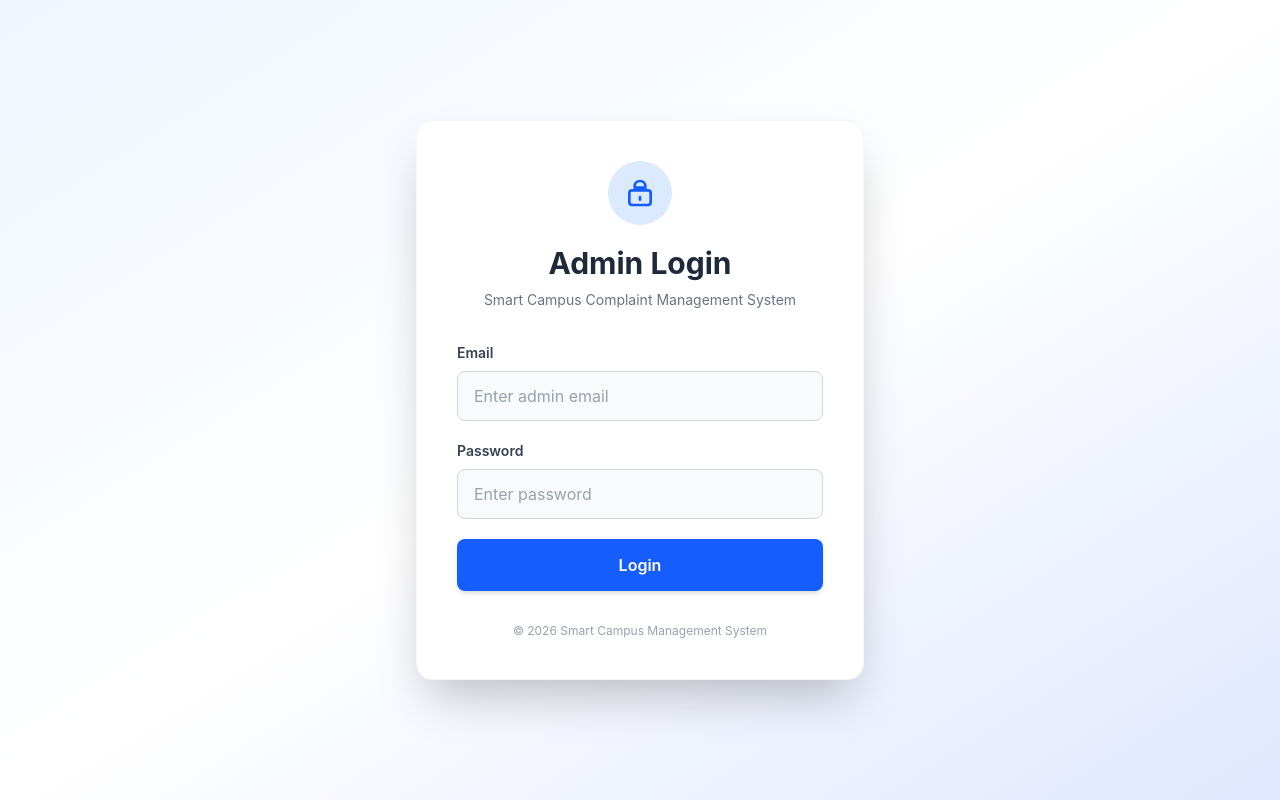
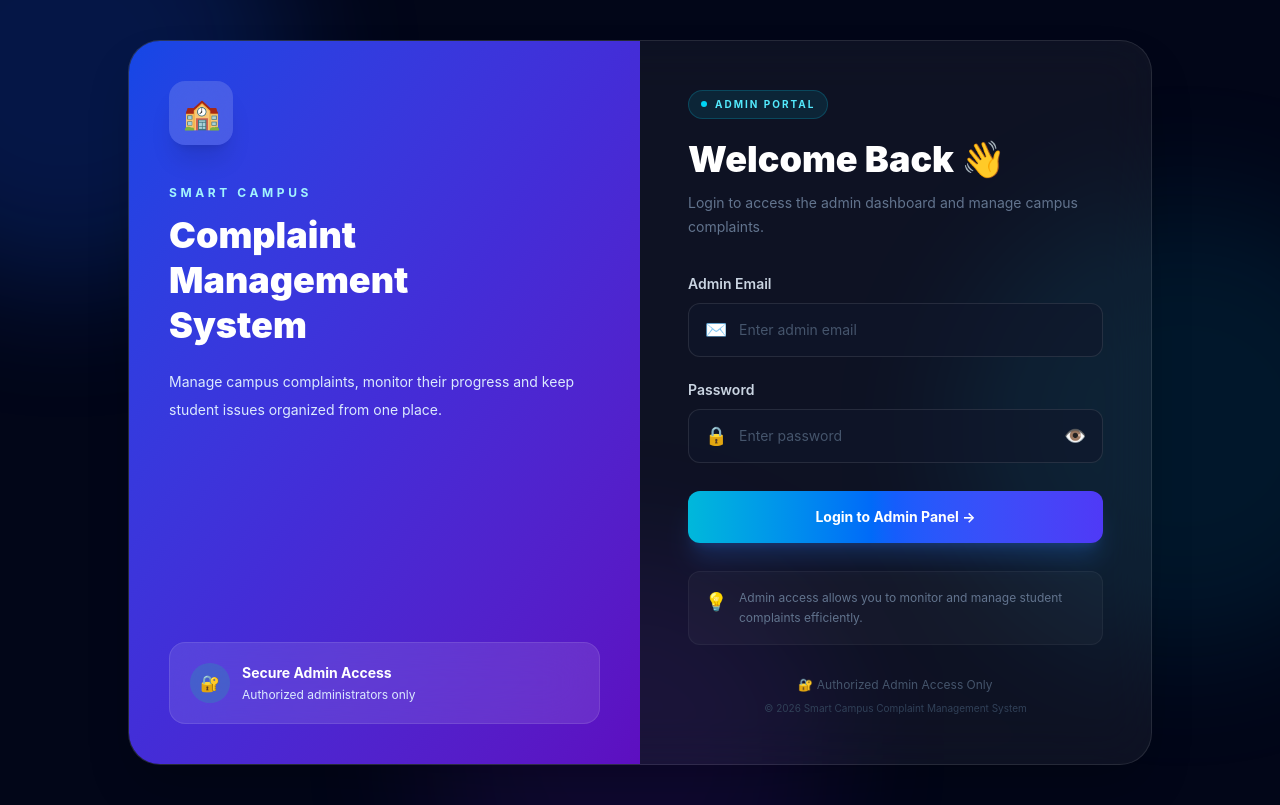
Before and after one commit to shejalbopche2510/team_titans, a React app in the folder frontend/: page /admin in a window 1280 px wide. Built offline with nearby package versions, Linux system fonts and the light colour scheme; the HTML template or start-up script is replaced by a standard one.

Commit message:
Improve admin login UI

```diff
--- a/frontend/src/admin/AdminLogin.jsx
+++ b/frontend/src/admin/AdminLogin.jsx
@@ -4,6 +4,7 @@ import { useNavigate } from "react-router-dom";
 function AdminLogin() {
   const [email, setEmail] = useState("");
   const [password, setPassword] = useState("");
+  const [showPassword, setShowPassword] = useState(false);
 
   const navigate = useNavigate();
 
@@ -18,52 +19,120 @@ function AdminLogin() {
   };
 
   return (
-    <div className="min-h-screen bg-gradient-to-br from-blue-50 via-white to-indigo-100 flex items-center justify-center px-4 py-8">
+    <div className="relative min-h-screen overflow-hidden bg-slate-950">
 
-      {/* Login Card */}
-      <div className="w-full max-w-md bg-white rounded-2xl shadow-2xl border border-gray-100 p-8 sm:p-10">
+      {/* Background Glow */}
+      <div className="absolute -left-40 -top-40 h-[450px] w-[450px] rounded-full bg-blue-600/20 blur-3xl" />
+      <div className="absolute -right-32 top-1/4 h-[450px] w-[450px] rounded-full bg-cyan-500/10 blur-3xl" />
+      <div className="absolute bottom-[-150px] left-1/3 h-[400px] w-[400px] rounded-full bg-violet-600/10 blur-3xl" />
 
-        {/* Header */}
-        <div className="text-center mb-8">
+      {/* Main */}
+      <div className="relative z-10 flex min-h-screen items-center justify-center px-5 py-10">
 
-          {/* Icon */}
-          <div className="mx-auto mb-5 flex h-16 w-16 items-center justify-center rounded-full bg-blue-100">
-            <svg
-              xmlns="http://www.w3.org/2000/svg"
-              className="h-8 w-8 text-blue-600"
-              fill="none"
-              viewBox="0 0 24 24"
-              stroke="currentColor"
-              strokeWidth={2}
-            >
-              <path
-                strokeLinecap="round"
-                strokeLinejoin="round"
-                d="M12 15v2m-6 4h12a2 2 0 002-2v-7a2 2 0 00-2-2H6a2 2 0 00-2 2v7a2 2 0 002 2zm10-11V7a4 4 0 00-8 0v1h8z"
-              />
-            </svg>
+        <div className="grid w-full max-w-5xl overflow-hidden rounded-[2rem] border border-white/10 bg-white/5 shadow-2xl backdrop-blur-xl lg:grid-cols-2">
+
+          {/* LEFT SIDE */}
+          <div className="hidden flex-col justify-between bg-gradient-to-br from-blue-700 via-indigo-700 to-violet-800 p-10 lg:flex">
+
+            <div>
+
+              {/* Logo */}
+              <div className="flex h-16 w-16 items-center justify-center rounded-2xl bg-white/15 text-3xl shadow-xl backdrop-blur-xl">
+                🏫
               </div>
 
-          <h1 className="text-3xl font-bold text-gray-800">
-            Admin Login
+              <p className="mt-10 text-xs font-bold uppercase tracking-[0.3em] text-cyan-200">
+                Smart Campus
+              </p>
+
+              <h1 className="mt-3 text-4xl font-black leading-tight text-white">
+                Complaint
+                <br />
+                Management
+                <br />
+                System
               </h1>
 
-          <p className="mt-2 text-sm text-gray-500 leading-relaxed">
-            Smart Campus Complaint Management System
+              <p className="mt-5 max-w-md text-sm leading-7 text-blue-100">
+                Manage campus complaints, monitor their progress and keep
+                student issues organized from one place.
+              </p>
+
+            </div>
+
+            {/* Bottom Card */}
+            <div className="rounded-2xl border border-white/10 bg-white/10 p-5 backdrop-blur-xl">
+
+              <div className="flex items-center gap-3">
+
+                <div className="flex h-10 w-10 items-center justify-center rounded-full bg-emerald-400/20">
+                  🔐
+                </div>
+
+                <div>
+                  <p className="text-sm font-bold text-white">
+                    Secure Admin Access
+                  </p>
+
+                  <p className="mt-1 text-xs text-blue-100">
+                    Authorized administrators only
                   </p>
                 </div>
 
-        {/* Login Form */}
-        <form onSubmit={handleLogin} className="space-y-5">
+              </div>
+
+            </div>
+
+          </div>
+
+          {/* RIGHT SIDE */}
+          <div className="p-7 sm:p-10 lg:p-12">
+
+            {/* Mobile Logo */}
+            <div className="mb-8 flex h-14 w-14 items-center justify-center rounded-2xl bg-blue-500/10 text-2xl lg:hidden">
+              🏫
+            </div>
+
+            {/* Header */}
+            <div>
+
+              <span className="inline-flex items-center gap-2 rounded-full border border-cyan-400/20 bg-cyan-400/10 px-3 py-1.5 text-[10px] font-bold uppercase tracking-[0.2em] text-cyan-300">
+                <span className="h-1.5 w-1.5 rounded-full bg-cyan-400" />
+                Admin Portal
+              </span>
+
+              <h2 className="mt-5 text-3xl font-black text-white sm:text-4xl">
+                Welcome Back 👋
+              </h2>
+
+              <p className="mt-3 text-sm leading-6 text-slate-500">
+                Login to access the admin dashboard and manage campus
+                complaints.
+              </p>
+
+            </div>
+
+            {/* Form */}
+            <form
+              onSubmit={handleLogin}
+              className="mt-8 space-y-5"
+            >
 
               {/* Email */}
               <div>
+
                 <label
                   htmlFor="email"
-              className="block text-sm font-semibold text-gray-700 mb-2"
+                  className="text-sm font-semibold text-slate-300"
                 >
-              Email
+                  Admin Email
                 </label>
+
+                <div className="mt-2 flex items-center rounded-xl border border-white/10 bg-slate-900/60 px-4 transition focus-within:border-cyan-400/50 focus-within:ring-4 focus-within:ring-cyan-400/5">
+
+                  <span className="mr-3 text-lg">
+                    ✉️
+                  </span>
 
                   <input
                     id="email"
@@ -72,45 +141,94 @@ function AdminLogin() {
                     value={email}
                     onChange={(e) => setEmail(e.target.value)}
                     required
-              className="w-full rounded-lg border border-gray-300 bg-gray-50 px-4 py-3 text-gray-800 placeholder-gray-400 outline-none transition focus:border-blue-500 focus:bg-white focus:ring-4 focus:ring-blue-100"
+                    className="w-full bg-transparent py-4 text-sm text-white outline-none placeholder:text-slate-600"
                   />
+
+                </div>
+
               </div>
 
               {/* Password */}
               <div>
+
                 <label
                   htmlFor="password"
-              className="block text-sm font-semibold text-gray-700 mb-2"
+                  className="text-sm font-semibold text-slate-300"
                 >
                   Password
                 </label>
 
+                <div className="mt-2 flex items-center rounded-xl border border-white/10 bg-slate-900/60 px-4 transition focus-within:border-cyan-400/50 focus-within:ring-4 focus-within:ring-cyan-400/5">
+
+                  <span className="mr-3 text-lg">
+                    🔒
+                  </span>
+
                   <input
                     id="password"
-              type="password"
+                    type={showPassword ? "text" : "password"}
                     placeholder="Enter password"
                     value={password}
                     onChange={(e) => setPassword(e.target.value)}
                     required
-              className="w-full rounded-lg border border-gray-300 bg-gray-50 px-4 py-3 text-gray-800 placeholder-gray-400 outline-none transition focus:border-blue-500 focus:bg-white focus:ring-4 focus:ring-blue-100"
+                    className="w-full bg-transparent py-4 text-sm text-white outline-none placeholder:text-slate-600"
                   />
+
+                  <button
+                    type="button"
+                    onClick={() => setShowPassword(!showPassword)}
+                    className="ml-2 text-lg text-slate-500 transition hover:text-white"
+                  >
+                    {showPassword ? "🙈" : "👁️"}
+                  </button>
+
+                </div>
+
               </div>
 
               {/* Login Button */}
               <button
                 type="submit"
-            className="w-full rounded-lg bg-blue-600 px-4 py-3.5 text-base font-semibold text-white shadow-md transition duration-200 hover:bg-blue-700 hover:shadow-lg focus:outline-none focus:ring-4 focus:ring-blue-200 active:scale-[0.98]"
+                className="mt-2 w-full rounded-xl bg-gradient-to-r from-cyan-500 via-blue-600 to-indigo-600 px-5 py-4 text-sm font-bold text-white shadow-xl shadow-blue-500/20 transition duration-300 hover:-translate-y-1 hover:shadow-blue-500/40 active:translate-y-0"
               >
-            Login
+                Login to Admin Panel →
               </button>
 
             </form>
 
+            {/* Info */}
+            <div className="mt-7 rounded-xl border border-white/5 bg-white/[0.03] p-4">
+
+              <div className="flex gap-3">
+
+                <span className="text-lg">
+                  💡
+                </span>
+
+                <p className="text-xs leading-5 text-slate-500">
+                  Admin access allows you to monitor and manage student
+                  complaints efficiently.
+                </p>
+
+              </div>
+
+            </div>
+
             {/* Footer */}
             <div className="mt-8 text-center">
-          <p className="text-xs text-gray-400">
-            © 2026 Smart Campus Management System
+
+              <p className="text-xs text-slate-600">
+                🔐 Authorized Admin Access Only
               </p>
+
+              <p className="mt-2 text-[10px] text-slate-700">
+                © 2026 Smart Campus Complaint Management System
+              </p>
+
+            </div>
+
+          </div>
+
         </div>
 
       </div>
```
Lines whose indentation alone changed are shown as unchanged.
